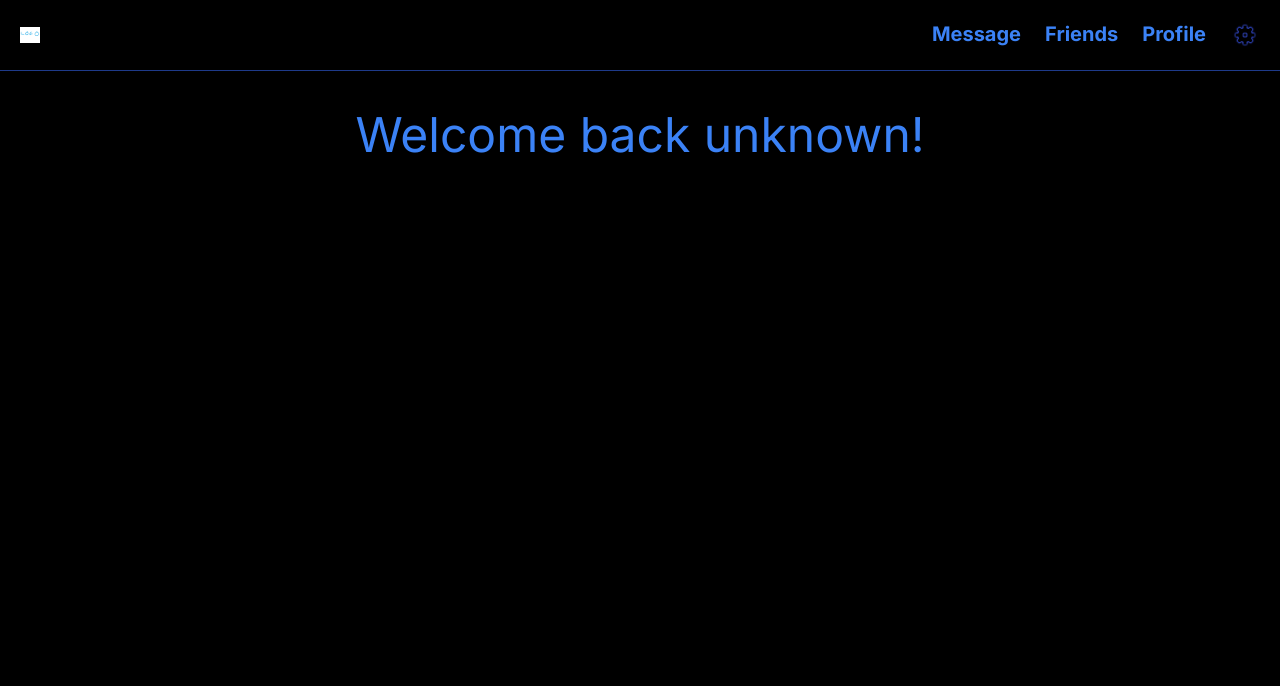
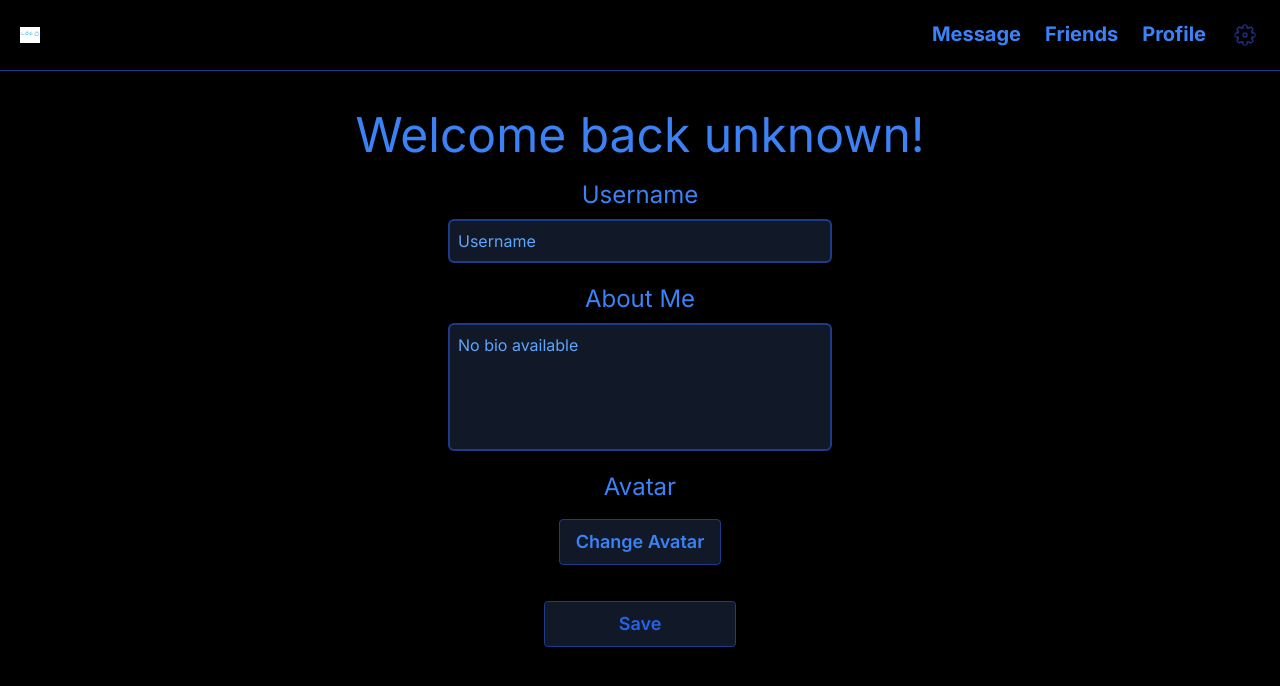
Before and after one commit to SamSmith2004/jchat, a Next.js app: page /profile in a window 1280 px wide. Shown: the top 686 px of the page. Built offline with nearby package versions, Linux system fonts and the light colour scheme; no server answers.

Commit message:
updated profile page, to have bio and laid foundations for updating details

```diff
--- a/app/profile/page.tsx
+++ b/app/profile/page.tsx
@@ -1,11 +1,21 @@
+'use client'
 import { Navbar } from "../components/navbar";
 import Image from "next/image";
 
-import { getServerSession } from "next-auth";
-import { authConfig} from "@/lib/auth";
+import { useSession } from 'next-auth/react'
+import { useState } from 'react';
 
-export default async function Profile() {
-    const session = await getServerSession(authConfig);
+export default function Profile() {
+    const { data: session } = useSession()
+
+    const [username, setUsername] = useState(session?.user?.name || '');
+    const [bio, setBio] = useState("No bio available");
+
+    const handleSubmit = async (e: React.FormEvent) => {
+        e.preventDefault();
+        //TODO: Add form submission logic
+        console.log('Form submitted');
+    };
 
     return (
         <main className="flex flex-col">
@@ -18,6 +28,41 @@ export default async function Profile() {
                     />
                 </div>}
                 <h1 className="text-5xl text-blue-500 mt-5">Welcome back {session?.user?.name || 'unknown'}!</h1>
+                <form onSubmit={handleSubmit} className="flex flex-col gap-5 mt-5">
+                    <div className="flex flex-col items-center">
+                        <label className="text-2xl text-blue-500">Username</label>
+                        <input
+                        className="border-2 border-blue-900 rounded-md bg-gray-900 text-blue-400
+                        placeholder:text-blue-400 mt-2 w-96 p-2"
+                        placeholder="Username"
+                        value={username}
+                        onChange={(e) => setUsername(e.target.value)}
+                        />
+                    </div>
+                    <div className="flex flex-col items-center">
+                        <label className="text-2xl text-blue-500">About Me</label>
+                        <textarea
+                        className="resize-none border-2 border-blue-900 rounded-md bg-gray-900
+                        text-blue-400 placeholder:text-blue-400 mt-2 w-96 h-32 pt-2 pl-2"
+                        placeholder="Tell us about yourself"
+                        value={bio}
+                        onChange={(e) => setBio(e.target.value)}
+                        />
+                    </div>
+                    <div className="flex flex-col items-center">
+                        <label className="text-2xl text-blue-500">Avatar</label>
+                        {session?.user?.image &&
+                        <div className="rounded-full border-2 border-blue-900 overflow-hidden mt-2">
+                            <Image src={session?.user?.image} alt="User profile image"
+                            height={100} width={100}
+                            />
+                        </div>}
+                        <button className="mt-4 px-4 py-2 bg-gray-900 border border-blue-900 text-blue-500 font-semibold rounded text-lg">Change Avatar</button>
+                    </div>
+                    <div className="flex flex-col items-center">
+                        <button type="submit" className="w-1/2 mt-4 px-2 py-2 bg-gray-900 border border-blue-900 text-blue-600 font-semibold rounded text-lg">Save</button>
+                    </div>
+                </form>
             </div>
         </main>
     );
```
